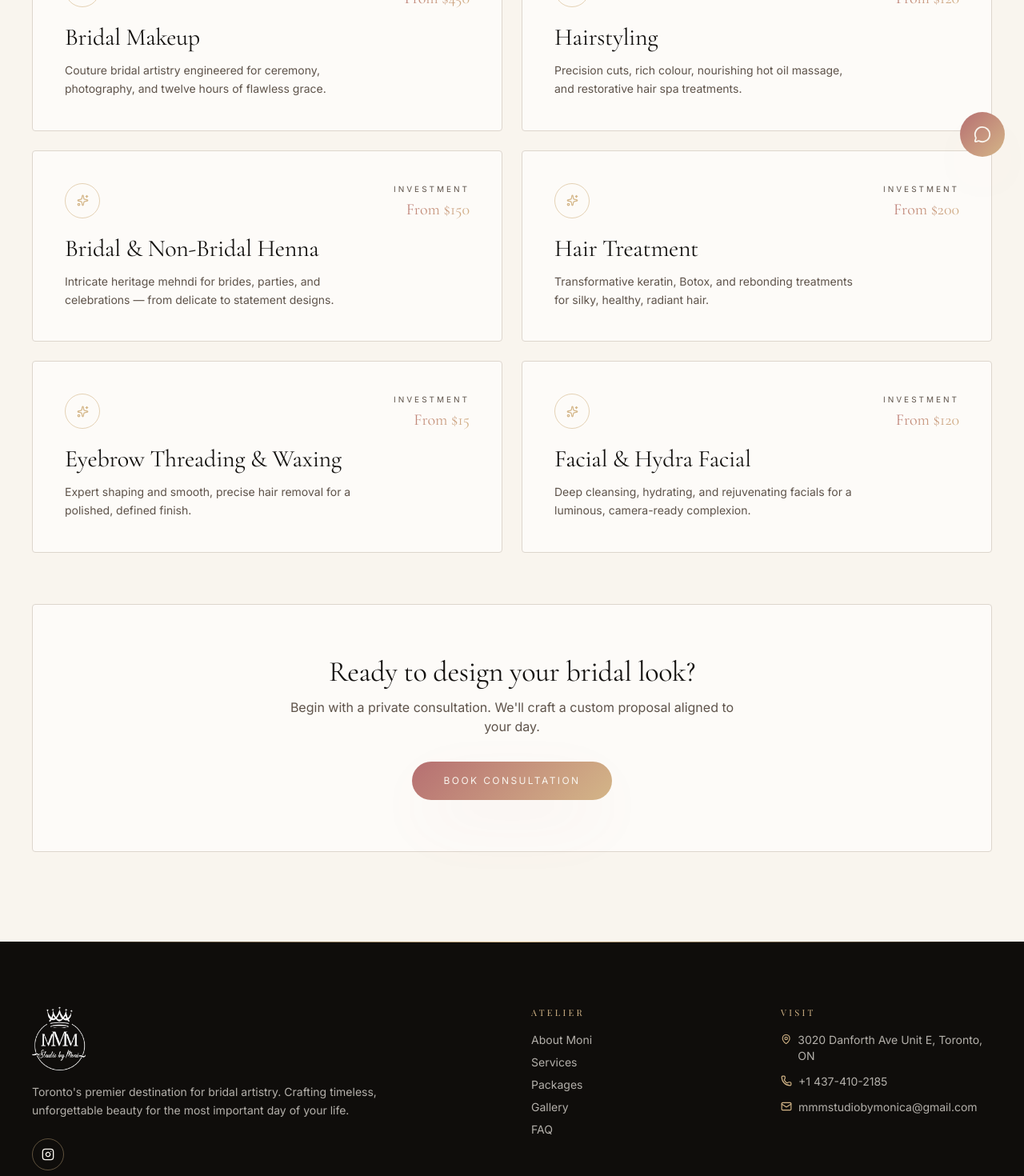
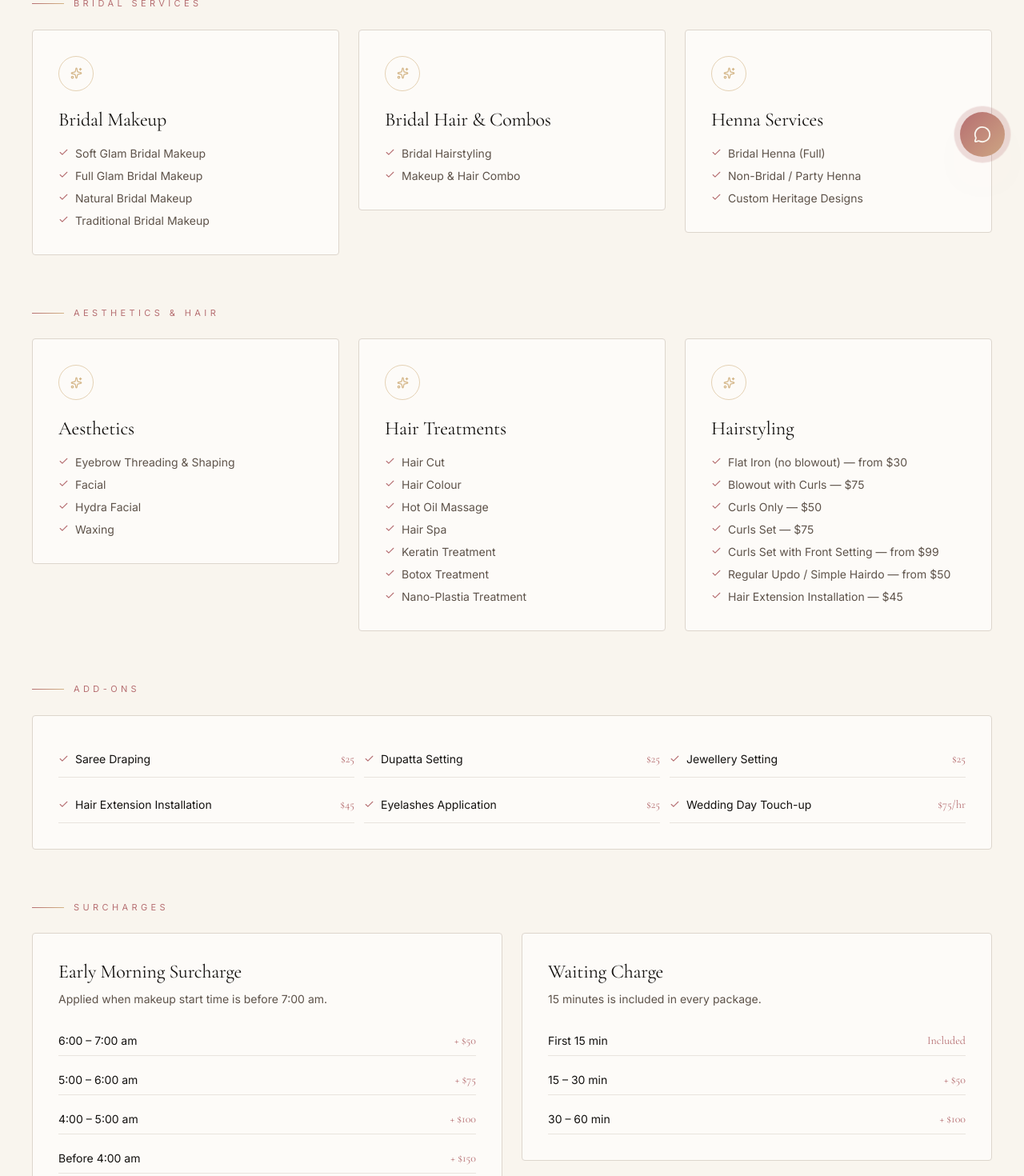
Before and after one commit to umer9801/mmm-studio, a React (Vite) app: page /services in a window 1280 px wide. Shown: the part 580-2050 px from the top of the page at 80% size. Built offline with nearby package versions, Linux system fonts and the light colour scheme.

Commit message:
update: services and packages with correct pricing and team info

```diff
--- a/src/routes/about.tsx
+++ b/src/routes/about.tsx
@@ -46,14 +46,16 @@ function About() {
               <div className="mt-10 space-y-4 text-base leading-relaxed text-muted-foreground">
                 <p>
                   With over 20 years of experience — including more than a decade serving
-                  Canadian brides — Moni has built MMM Studio into a destination for women
+                  Canadian brides — Kotha Moni has built MMM Studio into a destination for women
                   who expect excellence. Her artistry blends international training with
-                  an intimate understanding of Toronto's diverse bridal traditions.
+                  an intimate understanding of Toronto's diverse bridal traditions including
+                  Pakistani, Indian, and Bengali bridal styles.
                 </p>
                 <p>
                   She is joined by a licensed hairstylist with over 40 years of experience
                   and a Canadian professional license — bringing unparalleled expertise in
-                  cuts, colour, treatments, and bridal styling. Together, they offer a
+                  cuts, colour, treatments, and bridal styling. All other artists on the team
+                  are experienced professionals. Together, they offer a
                   complete premium bridal experience under one roof.
                 </p>
               </div>
--- a/src/routes/packages.tsx
+++ b/src/routes/packages.tsx
@@ -9,29 +9,66 @@ export const Route = createFileRoute("/packages")({
 
 const packages = [
   {
-    name: "Silver",
-    price: "$650",
-    blurb: "An elegant essential.",
-    features: ["Bridal Makeup", "Bridal Hair Styling", "Dupatta Setting", "Lash Application", "On-day Touch-up Kit"],
+    name: "Trial / Semi-Bridal",
+    tag: "Makeup Only",
+    price: "$199",
+    blurb: "Full or soft glam — perfect for trials and semi-bridal events.",
+    features: [
+      "Full / Soft Glam Makeup",
+      "Hairstyling",
+      "Premium Lashes",
+      "Saree / Dupatta Setting",
+      "Jewellery Setting",
+      "Hair Pins",
+    ],
+    variants: [
+      { label: "Hair Only", price: "$149" },
+      { label: "Makeup & Hair", price: "$299" },
+    ],
   },
   {
-    name: "Gold",
-    price: "$950",
-    blurb: "Our most requested.",
-    features: ["Everything in Silver", "Skin Prep Ritual (60 min)", "Jewelry Setting", "1 Trial Session", "Reception Touch-up"],
+    name: "Bridal Party",
+    tag: "Bridesmaid & Family",
+    price: "$149",
+    blurb: "Makeup only — hair and combo options available.",
+    features: [
+      "Full / Soft Glam Makeup",
+      "Premium Lashes",
+      "Professional Finish",
+    ],
+    variants: [
+      { label: "Hair Only", price: "$99" },
+      { label: "Makeup & Hair", price: "$225" },
+    ],
     featured: true,
   },
   {
-    name: "Platinum",
-    price: "$1,450",
-    blurb: "Editorial-grade luxury.",
-    features: ["Everything in Gold", "HD Airbrush Finish", "Saree / Lehenga Draping", "2 Trial Sessions", "Henna Consultation"],
+    name: "Regular Party",
+    tag: "Everyday Events & Celebrations",
+    price: "$125",
+    blurb: "Regular finish makeup for everyday events and celebrations.",
+    features: [
+      "Regular Finish Makeup",
+      "Regular Lashes",
+    ],
+    variants: [
+      { label: "Hairstyling", price: "From $50" },
+    ],
+    note: "Hairstyle price depends on hair style, length & extensions. Regular updos, simple hairdo, curls, volume, hair clips/pins.",
   },
   {
-    name: "Royal Luxury",
-    price: "$2,200",
-    blurb: "A complete couture experience.",
-    features: ["Everything in Platinum", "Full Bridal Henna", "Engagement + Reception Looks", "Family Members Glam (×3)", "Dedicated 2-Artist Team"],
+    name: "Special Event Combo",
+    tag: "E-shoot · Engagement · Baby Shower · Family Wedding",
+    price: "$350",
+    blurb: "For e-shoots, engagements, baby showers, sister/brother or daughter/son weddings.",
+    features: [
+      "Full / Soft Glam Makeup",
+      "Hairstyling",
+      "Premium Lashes",
+      "Saree / Dupatta Setting",
+      "Jewellery Setting",
+      "Hair Clips / Pins",
+    ],
   },
 ];
 
@@ -40,16 +77,16 @@ function Packages() {
     <>
       <section className="pt-40 pb-12 bg-gradient-soft">
         <div className="mx-auto max-w-7xl px-6 md:px-10">
-          <Reveal><SectionLabel>Investment</SectionLabel></Reveal>
+          <Reveal><SectionLabel>Pricing</SectionLabel></Reveal>
           <Reveal delay={0.1}>
             <h1 className="font-display text-6xl leading-[1.02] md:text-8xl">
-              Bridal packages,
+              Packages
               <span className="italic text-gradient-luxe"> curated with intent</span>.
             </h1>
           </Reveal>
           <Reveal delay={0.2}>
             <p className="mt-6 max-w-2xl text-muted-foreground">
-              Each package is a starting point — every booking is tailored after your consultation.
+              Every booking is tailored after your consultation. Prices below are starting points.
             </p>
           </Reveal>
         </div>
@@ -57,50 +94,88 @@ function Packages() {
 
       <section className="bg-ivory py-20 pb-28">
         <div className="mx-auto max-w-7xl px-6 md:px-10">
+
+          {/* Main packages */}
           <div className="grid gap-6 lg:grid-cols-4">
             {packages.map((p, i) => (
               <Reveal key={p.name} delay={i * 0.06}>
-                <div
-                  className={`relative flex h-full flex-col rounded-sm p-8 transition ${
-                    p.featured
-                      ? "border-2 border-champagne bg-card shadow-luxe scale-[1.02]"
-                      : "border border-border bg-card hover-lift"
-                  }`}
-                >
+                <div className={`relative flex h-full flex-col rounded-sm p-8 transition ${
+                  p.featured
+                    ? "border-2 border-champagne bg-card shadow-luxe scale-[1.02]"
+                    : "border border-border bg-card hover-lift"
+                }`}>
                   {p.featured && (
                     <div className="absolute -top-3 left-1/2 flex -translate-x-1/2 items-center gap-1.5 rounded-full bg-gradient-luxe px-4 py-1 text-[10px] uppercase tracking-[0.3em] text-primary-foreground">
-                      <Crown size={11} /> Most Loved
+                      <Crown size={11} /> Most Requested
                     </div>
                   )}
-                  <div className="text-[11px] uppercase tracking-[0.3em] text-rose-gold">{p.name}</div>
-                  <div className="mt-4 font-display text-5xl text-gradient-luxe">{p.price}</div>
+                  <div className="text-[10px] uppercase tracking-[0.3em] text-rose-gold">{p.tag}</div>
+                  <h3 className="mt-2 font-display text-2xl">{p.name}</h3>
+                  <div className="mt-3 font-display text-4xl text-gradient-luxe">{p.price}</div>
                   <p className="mt-2 text-sm italic text-muted-foreground">{p.blurb}</p>
-                  <div className="my-6 gold-divider" />
-                  <ul className="space-y-3 text-sm">
+                  <div className="my-5 gold-divider" />
+                  <ul className="space-y-2.5 text-sm flex-1">
                     {p.features.map((f) => (
                       <li key={f} className="flex items-start gap-2.5">
-                        <Check size={14} className="mt-1 shrink-0 text-rose-gold" />
+                        <Check size={13} className="mt-0.5 shrink-0 text-rose-gold" />
                         <span>{f}</span>
                       </li>
                     ))}
                   </ul>
+                  {p.variants && p.variants.length > 0 && (
+                    <div className="mt-5 space-y-1.5">
+                      {p.variants.map((v) => (
+                        <div key={v.label} className="flex justify-between text-xs text-muted-foreground border-t border-border/60 pt-1.5">
+                          <span>{v.label}</span>
+                          <span className="font-display text-foreground">{v.price}</span>
+                        </div>
+                      ))}
+                    </div>
+                  )}
+                  {p.note && (
+                    <p className="mt-3 text-[11px] text-champagne italic">✓ {p.note}</p>
+                  )}
                   <Link
                     to="/booking"
-                    className={`mt-8 inline-flex justify-center rounded-full px-6 py-3 text-xs uppercase tracking-[0.2em] transition ${
+                    className={`mt-6 inline-flex justify-center rounded-full px-6 py-3 text-xs uppercase tracking-[0.2em] transition ${
                       p.featured
                         ? "bg-gradient-luxe text-primary-foreground shadow-glow"
                         : "border border-border hover:bg-gradient-luxe hover:text-primary-foreground"
                     }`}
                   >
-                    Book {p.name}
+                    Book Now
                   </Link>
                 </div>
               </Reveal>
             ))}
           </div>
 
+          {/* Add-ons */}
           <Reveal>
-            <p className="mt-12 text-center text-sm text-muted-foreground">
+            <div className="mt-12 rounded-sm border border-border bg-card p-8">
+              <div className="text-[10px] uppercase tracking-[0.3em] text-rose-gold mb-2">Add-Ons</div>
+              <h3 className="font-display text-2xl mb-6">À La Carte</h3>
+              <div className="grid gap-3 sm:grid-cols-2 lg:grid-cols-3">
+                {[
+                  { label: "Saree Draping", price: "$25" },
+                  { label: "Dupatta Setting", price: "$25" },
+                  { label: "Jewellery Setting", price: "$25" },
+                  { label: "Hair Extension Installation", price: "$45" },
+                  { label: "Eyelashes Application", price: "$25" },
+                ].map((a) => (
+                  <div key={a.label} className="flex items-center justify-between border-b border-border/60 py-3 text-sm">
+                    <span className="flex items-center gap-2">
+                      <Check size={13} className="text-rose-gold shrink-0" />{a.label}
+                    </span>
+                    <span className="font-display text-rose-gold ml-4">{a.price}</span>
+                  </div>
+                ))}
+              </div>
+            </div>
+          </Reveal>
+
+          <Reveal>
+            <p className="mt-10 text-center text-sm text-muted-foreground">
               Travel and destination weddings available worldwide. Bespoke proposals on request.
             </p>
           </Reveal>
--- a/src/routes/services.tsx
+++ b/src/routes/services.tsx
@@ -1,5 +1,5 @@
 import { createFileRoute, Link } from "@tanstack/react-router";
-import { Sparkles } from "lucide-react";
+import { Sparkles, Check } from "lucide-react";
 import { Reveal } from "@/components/site/Reveal";
 import { SectionLabel } from "@/components/site/SectionLabel";
 
@@ -7,66 +7,202 @@ export const Route = createFileRoute("/services")({
   component: Services,
 });
 
-const services = [
-  { t: "Bridal Makeup", d: "Couture bridal artistry engineered for ceremony, photography, and twelve hours of flawless grace.", price: "From $450" },
-  { t: "Hairstyling", d: "Precision cuts, rich colour, nourishing hot oil massage, and restorative hair spa treatments.", price: "From $120" },
-  { t: "Bridal & Non-Bridal Henna", d: "Intricate heritage mehndi for brides, parties, and celebrations — from delicate to statement designs.", price: "From $150" },
-  { t: "Hair Treatment", d: "Transformative keratin, Botox, and rebonding treatments for silky, healthy, radiant hair.", price: "From $200" },
-  { t: "Eyebrow Threading & Waxing", d: "Expert shaping and smooth, precise hair removal for a polished, defined finish.", price: "From $15" },
-  { t: "Facial & Hydra Facial", d: "Deep cleansing, hydrating, and rejuvenating facials for a luminous, camera-ready complexion.", price: "From $120" },
+const bridal = [
+  { label: "Soft Glam Bridal Makeup" },
+  { label: "Full Glam Bridal Makeup" },
+  { label: "Natural Bridal Makeup" },
+  { label: "Traditional Bridal Makeup" },
+  { label: "Bridal Hairstyling" },
+  { label: "Makeup & Hair Combo" },
 ];
+
+const henna = [
+  { label: "Bridal Henna (Full)" },
+  { label: "Non-Bridal / Party Henna" },
+  { label: "Custom Heritage Designs" },
+];
+
+const aesthetics = [
+  { label: "Eyebrow Threading & Shaping" },
+  { label: "Facial" },
+  { label: "Hydra Facial" },
+  { label: "Waxing" },
+];
+
+const hair = [
+  { label: "Hair Cut" },
+  { label: "Hair Colour" },
+  { label: "Hot Oil Massage" },
+  { label: "Hair Spa" },
+  { label: "Keratin Treatment" },
+  { label: "Botox Treatment" },
+  { label: "Nano-Plastia Treatment" },
+];
+
+const styling = [
+  { label: "Flat Iron (no blowout) — from $30" },
+  { label: "Blowout with Curls — $75" },
+  { label: "Curls Only — $50" },
+  { label: "Curls Set — $75" },
+  { label: "Curls Set with Front Setting — from $99" },
+  { label: "Regular Updo / Simple Hairdo — from $50" },
+  { label: "Hair Extension Installation — $45" },
+];
+
+const addons = [
+  { label: "Saree Draping", price: "$25" },
+  { label: "Dupatta Setting", price: "$25" },
+  { label: "Jewellery Setting", price: "$25" },
+  { label: "Hair Extension Installation", price: "$45" },
+  { label: "Eyelashes Application", price: "$25" },
+  { label: "Wedding Day Touch-up", price: "$75/hr" },
+];
+
+const earlyMorning = [
+  { time: "6:00 – 7:00 am", charge: "+ $50" },
+  { time: "5:00 – 6:00 am", charge: "+ $75" },
+  { time: "4:00 – 5:00 am", charge: "+ $100" },
+  { time: "Before 4:00 am", charge: "+ $150" },
+];
+
+const waiting = [
+  { time: "First 15 min", charge: "Included" },
+  { time: "15 – 30 min", charge: "+ $50" },
+  { time: "30 – 60 min", charge: "+ $100" },
+];
+
+function ServiceBlock({ title, items }: { title: string; items: { label: string }[] }) {
+  return (
+    <Reveal>
+      <div className="hover-lift group relative overflow-hidden rounded-sm border border-border bg-card p-8">
+        <div className="absolute right-0 top-0 h-24 w-24 -translate-y-12 translate-x-12 rounded-full bg-gradient-luxe opacity-0 blur-3xl transition group-hover:opacity-40" />
+        <div className="mb-5 inline-flex h-11 w-11 items-center justify-center rounded-full border border-champagne/60 text-champagne">
+          <Sparkles size={15} />
+        </div>
+        <h3 className="font-display text-2xl mb-4">{title}</h3>
+        <ul className="space-y-2">
+          {items.map((item) => (
+            <li key={item.label} className="flex items-start gap-2 text-sm text-muted-foreground">
+              <Check size={13} className="mt-0.5 shrink-0 text-rose-gold" />
+              {item.label}
+            </li>
+          ))}
+        </ul>
+      </div>
+    </Reveal>
+  );
+}
 
 function Services() {
   return (
     <>
       <section className="pt-40 pb-16 bg-gradient-soft">
         <div className="mx-auto max-w-7xl px-6 md:px-10">
-          <Reveal><SectionLabel>Couture Menu</SectionLabel></Reveal>
+          <Reveal><SectionLabel>Our Services</SectionLabel></Reveal>
           <Reveal delay={0.1}>
             <h1 className="font-display text-6xl leading-[1.02] md:text-8xl">
               Services tailored to
               <span className="italic text-gradient-luxe"> the woman, not the trend</span>.
             </h1>
           </Reveal>
+          <Reveal delay={0.2}>
+            <p className="mt-6 max-w-2xl text-muted-foreground">
+              Kotha Moni and her team bring decades of experience to every look — from soft glam bridal to full hair treatments and aesthetics.
+            </p>
+          </Reveal>
         </div>
       </section>
 
       <section className="bg-ivory pb-28 pt-12">
-        <div className="mx-auto max-w-7xl px-6 md:px-10">
-          <div className="grid gap-6 md:grid-cols-2">
-            {services.map((s, i) => (
-              <Reveal key={s.t} delay={(i % 2) * 0.08}>
-                <div className="hover-lift group relative overflow-hidden rounded-sm border border-border bg-card p-8 md:p-10">
-                  <div className="absolute right-0 top-0 h-24 w-24 -translate-y-12 translate-x-12 rounded-full bg-gradient-luxe opacity-0 blur-3xl transition group-hover:opacity-40" />
-                  <div className="flex items-start justify-between gap-6">
-                    <div>
-                      <div className="mb-5 inline-flex h-11 w-11 items-center justify-center rounded-full border border-champagne/60 text-champagne">
-                        <Sparkles size={15} />
+        <div className="mx-auto max-w-7xl px-6 md:px-10 space-y-16">
+
+          {/* Bridal Services */}
+          <div>
+            <Reveal><SectionLabel>Bridal Services</SectionLabel></Reveal>
+            <div className="mt-6 grid gap-6 md:grid-cols-2 lg:grid-cols-3">
+              <ServiceBlock title="Bridal Makeup" items={bridal.slice(0, 4)} />
+              <ServiceBlock title="Bridal Hair & Combos" items={bridal.slice(4)} />
+              <ServiceBlock title="Henna Services" items={henna} />
+            </div>
+          </div>
+
+          {/* Aesthetics & Hair */}
+          <div>
+            <Reveal><SectionLabel>Aesthetics &amp; Hair</SectionLabel></Reveal>
+            <div className="mt-6 grid gap-6 md:grid-cols-2 lg:grid-cols-3">
+              <ServiceBlock title="Aesthetics" items={aesthetics} />
+              <ServiceBlock title="Hair Treatments" items={hair} />
+              <ServiceBlock title="Hairstyling" items={styling} />
+            </div>
+          </div>
+
+          {/* Add-ons */}
+          <div>
+            <Reveal><SectionLabel>Add-Ons</SectionLabel></Reveal>
+            <Reveal>
+              <div className="mt-6 rounded-sm border border-border bg-card p-8">
+                <div className="grid gap-3 sm:grid-cols-2 lg:grid-cols-3">
+                  {addons.map((a) => (
+                    <div key={a.label} className="flex items-center justify-between border-b border-border/60 py-3 text-sm">
+                      <span className="flex items-center gap-2 text-foreground">
+                        <Check size={13} className="text-rose-gold shrink-0" />{a.label}
+                      </span>
+                      <span className="font-display text-rose-gold ml-4">{a.price}</span>
+                    </div>
+                  ))}
+                </div>
+              </div>
+            </Reveal>
+          </div>
+
+          {/* Surcharges */}
+          <div>
+            <Reveal><SectionLabel>Surcharges</SectionLabel></Reveal>
+            <div className="mt-6 grid gap-6 md:grid-cols-2">
+              <Reveal>
+                <div className="rounded-sm border border-border bg-card p-8">
+                  <h3 className="font-display text-2xl mb-2">Early Morning Surcharge</h3>
+                  <p className="text-sm text-muted-foreground mb-6">Applied when makeup start time is before 7:00 am.</p>
+                  <div className="space-y-3">
+                    {earlyMorning.map((e) => (
+                      <div key={e.time} className="flex justify-between border-b border-border/60 py-2 text-sm">
+                        <span className="text-foreground">{e.time}</span>
+                        <span className="font-display text-rose-gold">{e.charge}</span>
                       </div>
-                      <h3 className="font-display text-3xl">{s.t}</h3>
-                      <p className="mt-3 max-w-md text-sm leading-relaxed text-muted-foreground">{s.d}</p>
-                    </div>
-                    <div className="text-right">
-                      <div className="text-[10px] uppercase tracking-[0.3em] text-muted-foreground">Investment</div>
-                      <div className="mt-1 font-display text-xl text-gradient-luxe">{s.price}</div>
-                    </div>
+                    ))}
                   </div>
                 </div>
               </Reveal>
-            ))}
+              <Reveal delay={0.1}>
+                <div className="rounded-sm border border-border bg-card p-8">
+                  <h3 className="font-display text-2xl mb-2">Waiting Charge</h3>
+                  <p className="text-sm text-muted-foreground mb-6">15 minutes is included in every package.</p>
+                  <div className="space-y-3">
+                    {waiting.map((w) => (
+                      <div key={w.time} className="flex justify-between border-b border-border/60 py-2 text-sm">
+                        <span className="text-foreground">{w.time}</span>
+                        <span className="font-display text-rose-gold">{w.charge}</span>
+                      </div>
+                    ))}
+                  </div>
+                </div>
+              </Reveal>
+            </div>
           </div>
 
+          {/* CTA */}
           <Reveal>
-            <div className="mt-16 rounded-sm border border-border bg-card p-10 text-center md:p-16">
-              <h2 className="font-display text-4xl">Ready to design your bridal look?</h2>
+            <div className="rounded-sm border border-border bg-card p-10 text-center md:p-16">
+              <h2 className="font-display text-4xl">Ready to book your look?</h2>
               <p className="mx-auto mt-3 max-w-xl text-muted-foreground">
-                Begin with a private consultation. We'll craft a custom proposal aligned to your day.
+                Begin with a consultation. We'll craft a custom proposal for your day.
               </p>
               <Link to="/booking" className="mt-8 inline-flex rounded-full bg-gradient-luxe px-10 py-4 text-xs uppercase tracking-[0.2em] text-primary-foreground shadow-luxe">
-                Book Consultation
+                Book Now
               </Link>
             </div>
           </Reveal>
+
         </div>
       </section>
     </>
```
